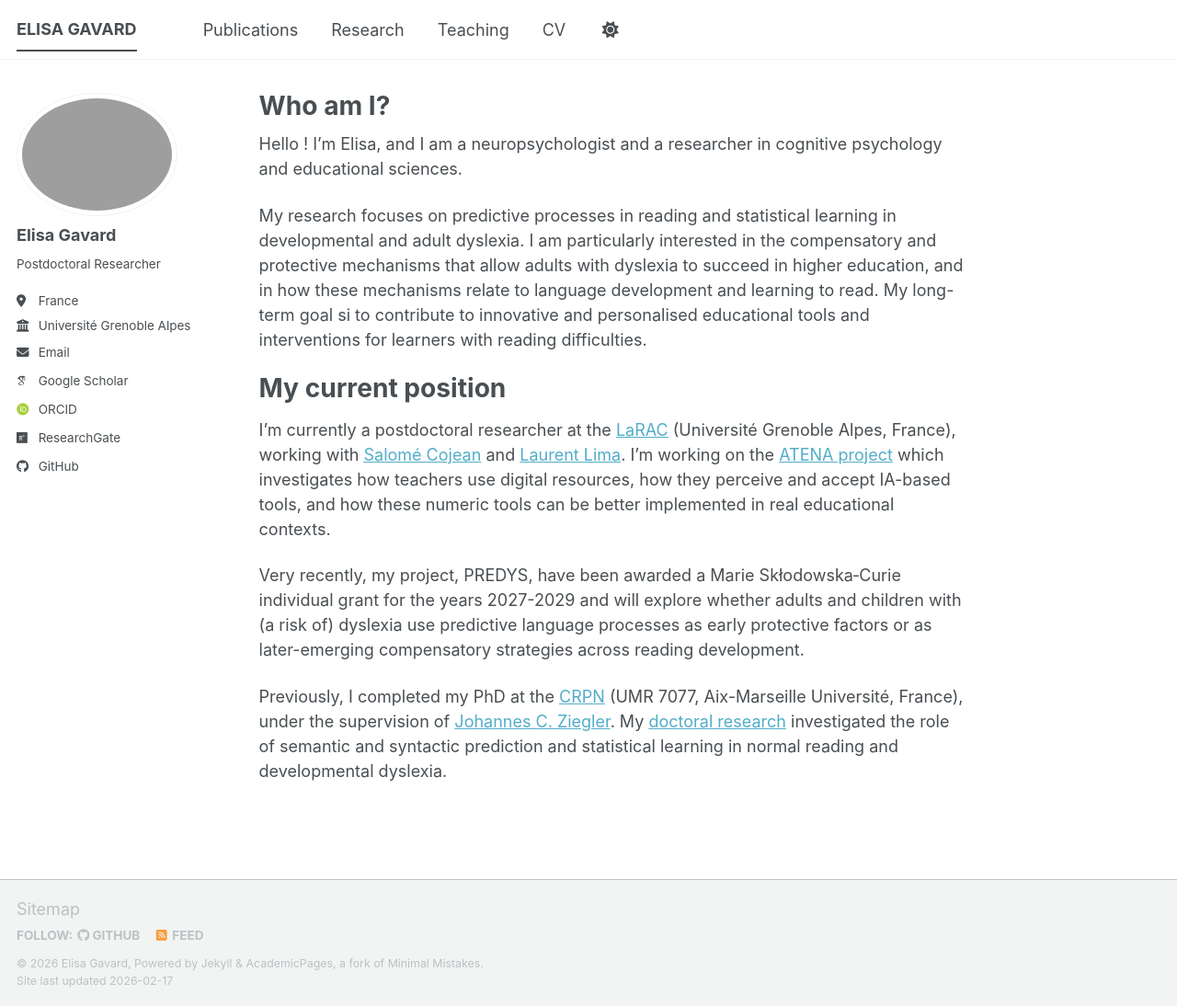
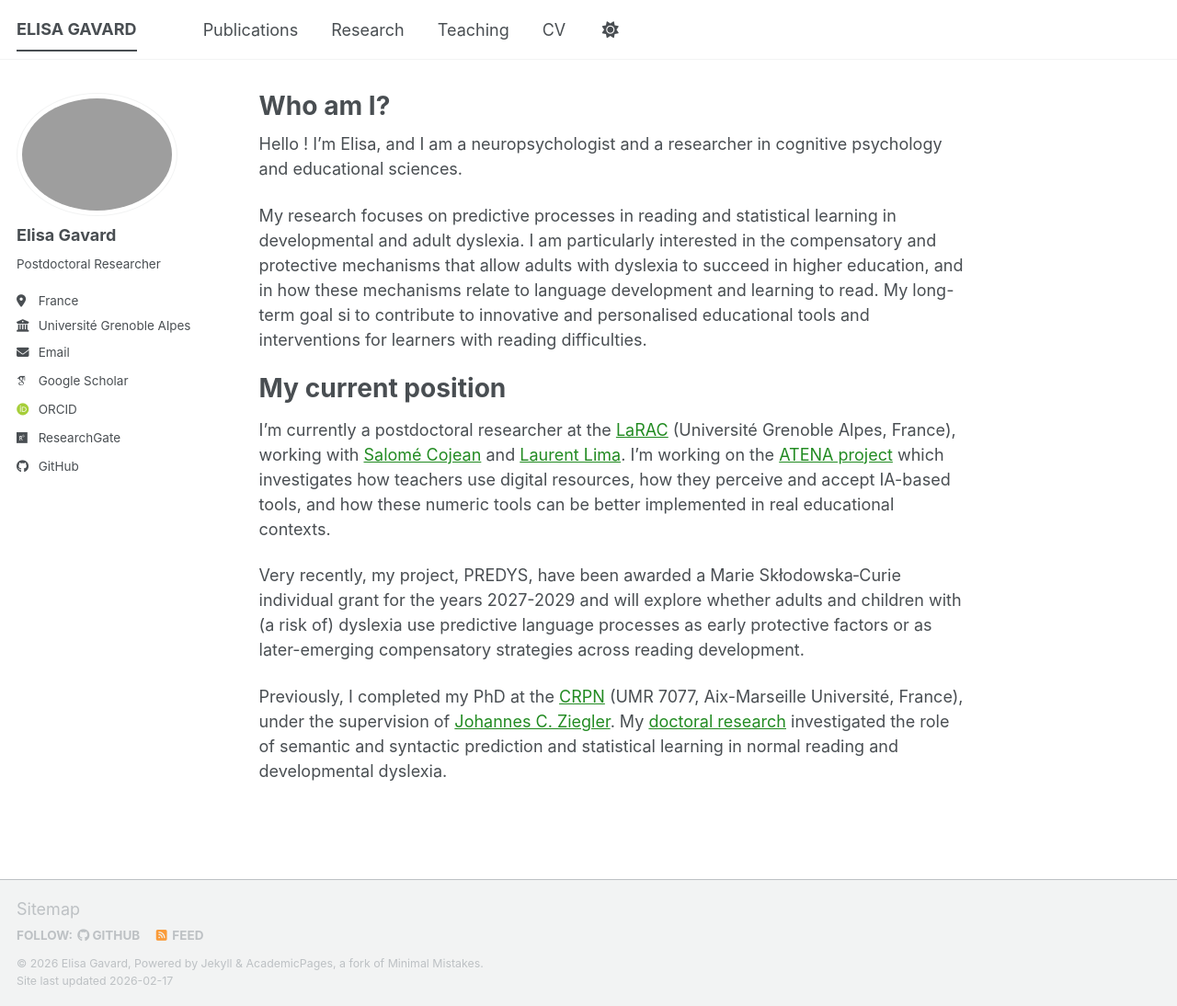
Before and after one commit to elisagavard/elisagavard.github.io, a Jekyll site: the page built from _pages/about.md, in a window 1280 px wide and 1094 px high. Shown: the whole window at 92% size. Built offline with Jekyll 4.4.1, drawn with Linux system fonts in a browser that asks for light colours; some web fonts are replaced; a script bundle is joined from its source files by our own code; library files that are not in the unit come from our copies.

Commit message:
Update main.scss

```diff
--- a/assets/css/main.scss
+++ b/assets/css/main.scss
@@ -42,7 +42,20 @@
     "vendor/font-awesome/brands"
 ;
 
+// Avatar rond
 .author__avatar img {
-  border-radius: 50%;    /* rend l'image circulaire */
-  object-fit: cover;     /* évite les déformations */
+  border-radius: 50%;
+  object-fit: cover;
 }
+
+/* Couleur des liens en vert forêt */
+a {
+  color: #228B22;          /* vert forêt */
+  text-decoration: none;
+}
+
+a:hover,
+a:focus {
+  color: #176118;          /* un vert un peu plus sombre au survol */
+  text-decoration: underline;
+}
```
